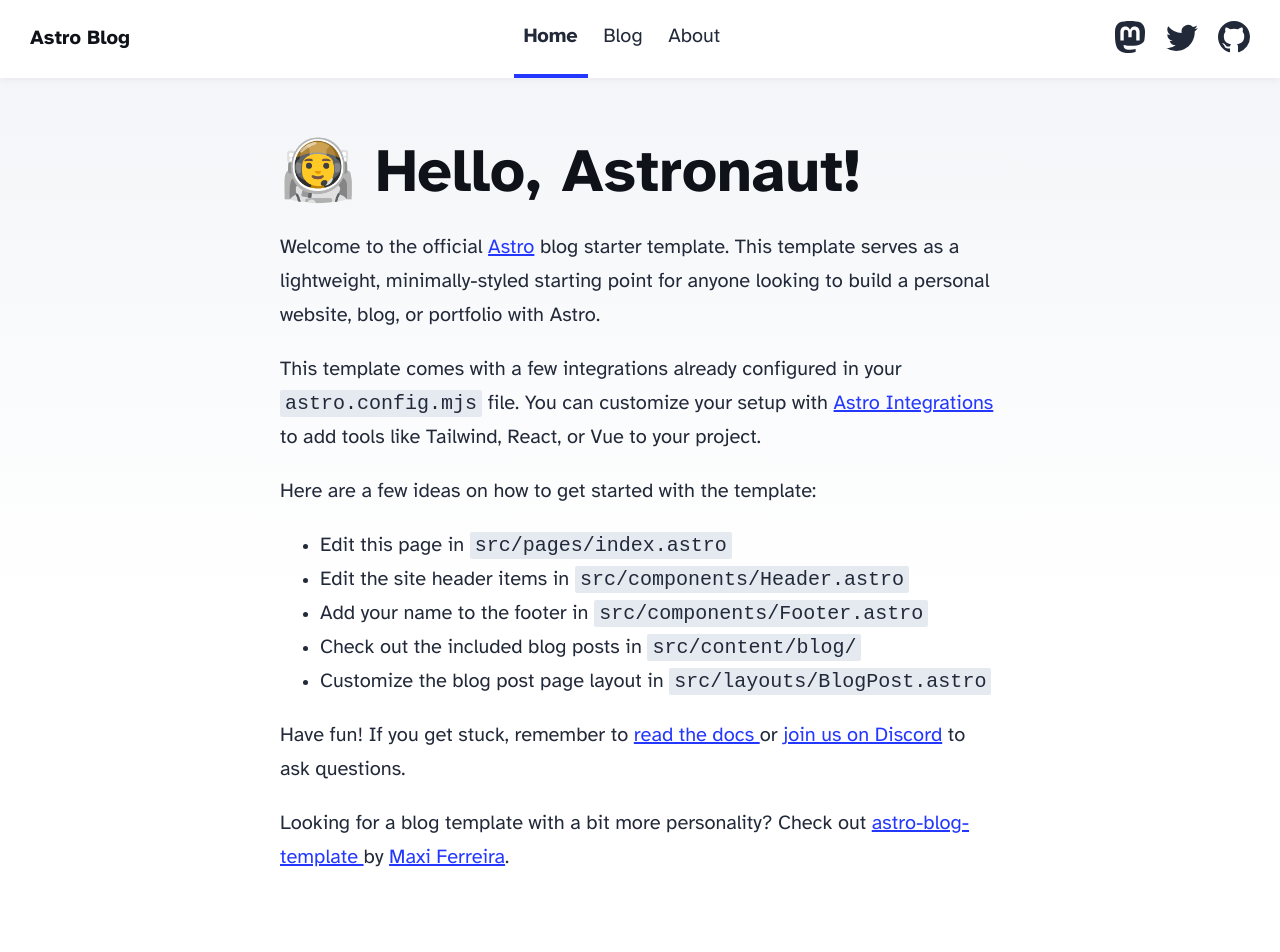
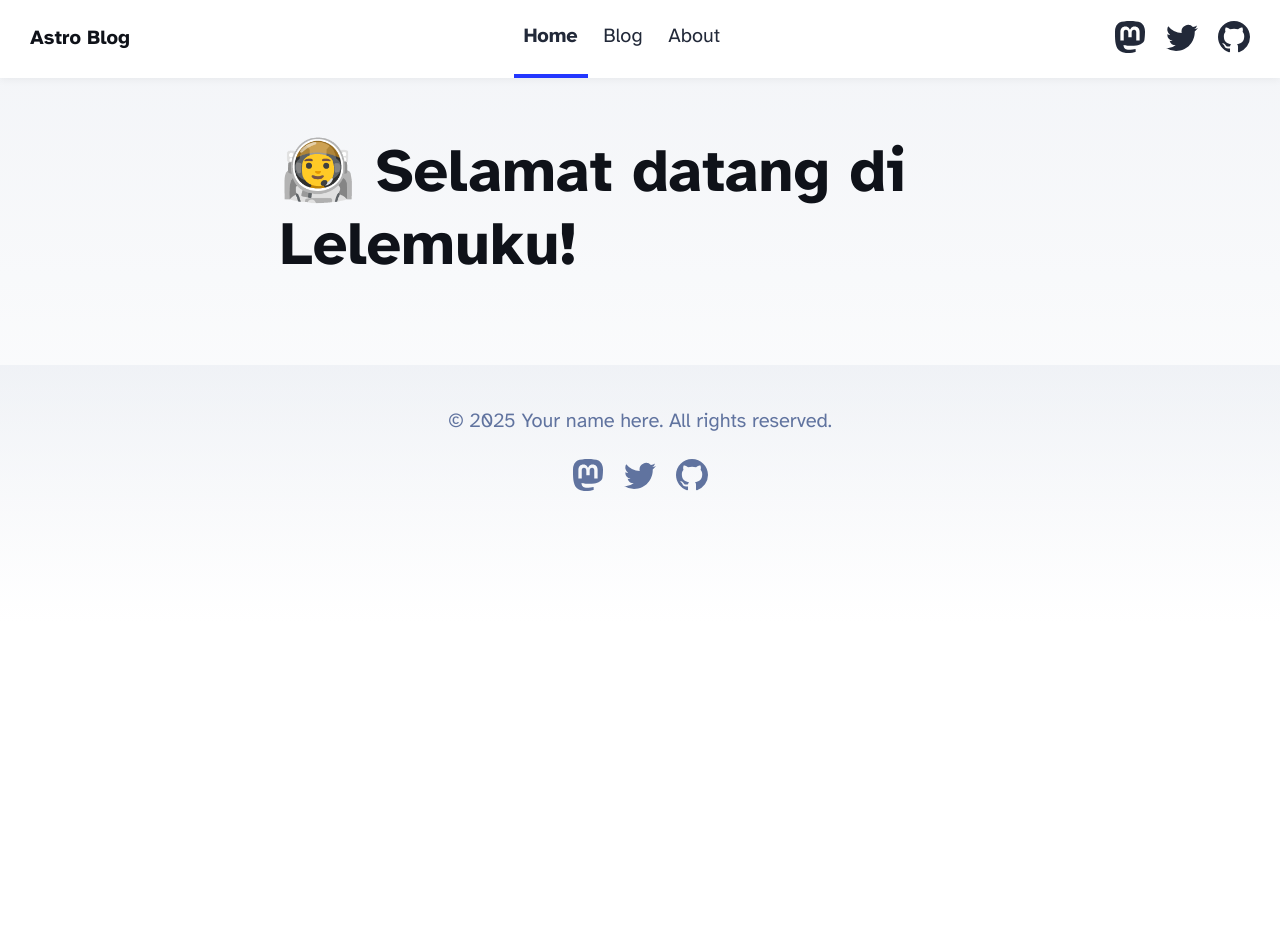
Before and after one commit to batlaxcom/lelemuku-file, an Astro site: page / in a window 1280 px wide. Shown: the top 952 px of the page. After the commit the page ends 800 px from the top, so only its background shows below. Built offline with nearby package versions, Linux system fonts and the light colour scheme; Astro itself is replaced by a stand-in of ours.

Commit message:
Update index.astro

```diff
--- a/src/pages/index.astro
+++ b/src/pages/index.astro
@@ -13,36 +13,8 @@ import { SITE_TITLE, SITE_DESCRIPTION } from '../consts';
 	<body>
 		<Header />
 		<main>
-			<h1>🧑‍🚀 Hello, Astronaut!</h1>
+			<h1>🧑‍🚀 Selamat datang di Lelemuku!</h1>
 			<p>
-				Welcome to the official <a href="https://astro.build/">Astro</a> blog starter template. This
-				template serves as a lightweight, minimally-styled starting point for anyone looking to build
-				a personal website, blog, or portfolio with Astro.
-			</p>
-			<p>
-				This template comes with a few integrations already configured in your
-				<code>astro.config.mjs</code> file. You can customize your setup with
-				<a href="https://astro.build/integrations">Astro Integrations</a> to add tools like Tailwind,
-				React, or Vue to your project.
-			</p>
-			<p>Here are a few ideas on how to get started with the template:</p>
-			<ul>
-				<li>Edit this page in <code>src/pages/index.astro</code></li>
-				<li>Edit the site header items in <code>src/components/Header.astro</code></li>
-				<li>Add your name to the footer in <code>src/components/Footer.astro</code></li>
-				<li>Check out the included blog posts in <code>src/content/blog/</code></li>
-				<li>Customize the blog post page layout in <code>src/layouts/BlogPost.astro</code></li>
-			</ul>
-			<p>
-				Have fun! If you get stuck, remember to <a href="https://docs.astro.build/"
-					>read the docs
-				</a> or <a href="https://astro.build/chat">join us on Discord</a> to ask questions.
-			</p>
-			<p>
-				Looking for a blog template with a bit more personality? Check out <a
-					href="https://github.com/Charca/astro-blog-template"
-					>astro-blog-template
-				</a> by <a href="https://twitter.com/Charca">Maxi Ferreira</a>.
 			</p>
 		</main>
 		<Footer />
```
